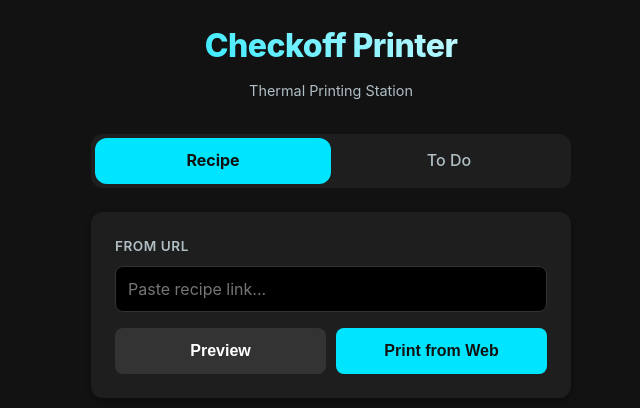
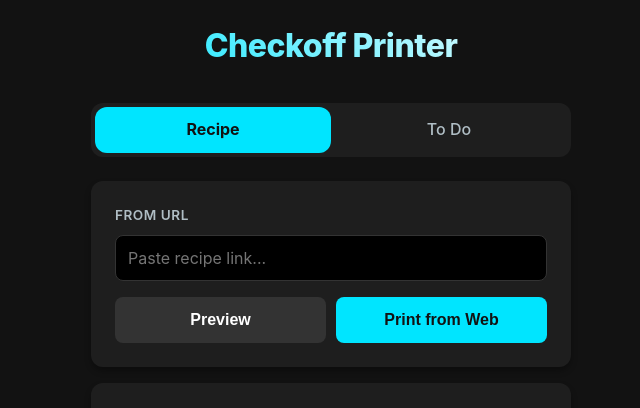
Before and after one commit to mccannical/checkoff-printer, a Flask app: page / in a window 1280 px wide. Shown: the top 408 px of the page, without its empty margins (309-949 px from the left). Run offline with Flask 3, Linux system fonts and the light colour scheme.

Commit message:
removed byline

```diff
--- a/templates/index.html
+++ b/templates/index.html
@@ -16,7 +16,7 @@
     <main>
         <header>
             <h1>Checkoff Printer</h1>
-            <p class="subtitle">Thermal Printing Station</p>
+
         </header>
 
         <nav class="nav-tabs">
```
